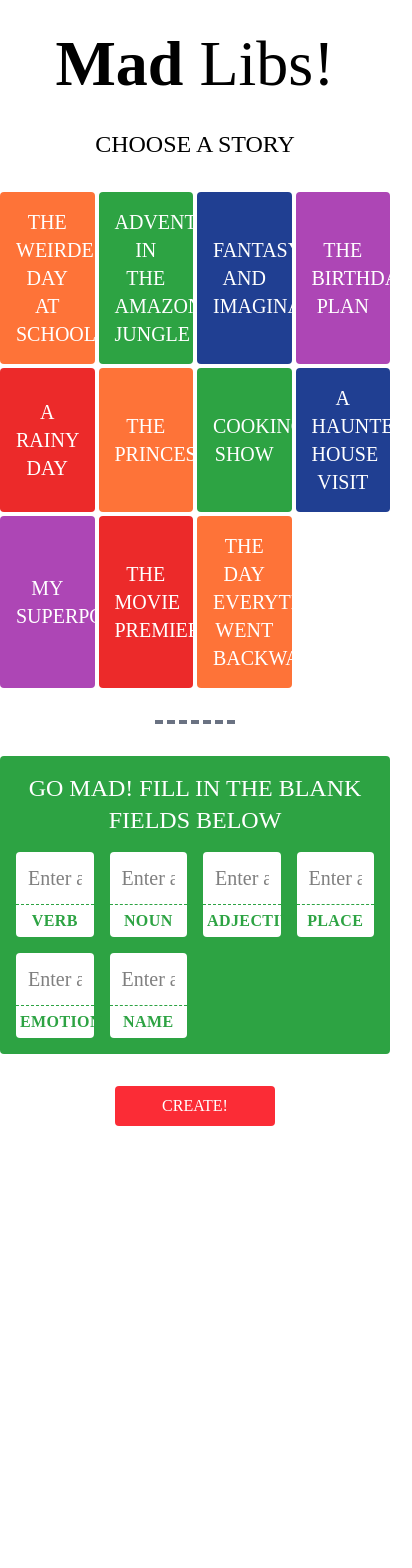
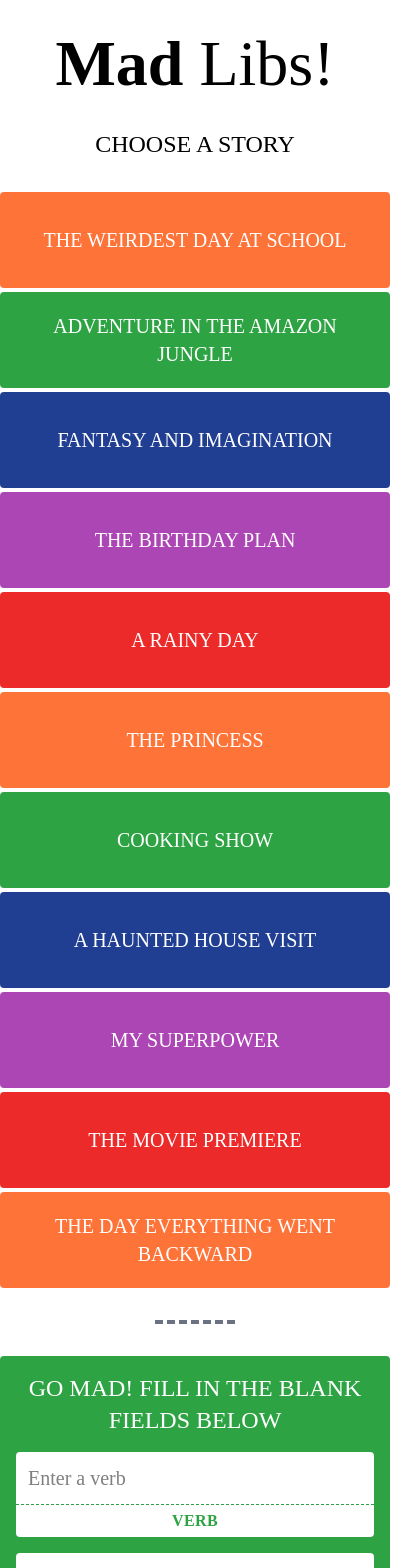
Before and after one commit to ixtk/mad-libs, a React (Vite) app: page / in a window 390 px wide. Shown: the top 1568 px of the page, 412 px wide, since content can reach past the window. Before the commit the page ends 1158 px from the top, so only its background shows below. Built offline with nearby package versions, Linux system fonts and the light colour scheme; a web font is replaced by a local one.

Commit message:
Get started on validation & tweak responsive styles

```diff
--- a/package.json
+++ b/package.json
@@ -11,6 +11,7 @@
   },
   "dependencies": {
     "@tailwindcss/vite": "^4.0.5",
+    "clsx": "^2.1.1",
     "formik": "^2.4.6",
     "react": "^19.0.0",
     "react-dom": "^19.0.0",
--- a/src/App.jsx
+++ b/src/App.jsx
@@ -2,6 +2,8 @@ import { useFormik } from "formik"
 import "./App.css"
 import { WordInput } from "./WordInput"
 import { useState } from "react"
+import { string, object } from "yup"
+import clsx from "clsx"
 
 const topics = [
   "The weirdest Day at School",
@@ -31,6 +33,15 @@ function App() {
       emotion: "",
       name: ""
     },
+    validationSchema: object({
+      noun: string().min(3).max(20).required(),
+      verb: string().min(3).max(20).required(),
+      adjective: string().min(3).max(20).required(),
+      topic: string().oneOf(topics).required(),
+      place: string().min(3).max(20).required(),
+      emotion: string().min(3).max(15).required(),
+      name: string().min(3).max(20).required()
+    }),
     onSubmit: async (data, submitProps) => {
       const response = await fetch("http://localhost:3000/mad-libs", {
         method: "POST",
@@ -59,7 +70,7 @@ function App() {
         </h1>
         <section>
           <h2 className="uppercase text-center text-2xl">Choose a story</h2>
-          <div className="grid gap-1 grid-cols-4 my-8">
+          <div className="grid gap-1 sm:grid-cols-2 md:grid-cols-4 my-8">
             {topics.map((topic, titleIndex) => {
               return (
                 <button
@@ -69,10 +80,10 @@ function App() {
                       buttonColors[titleIndex % buttonColors.length]
                   }}
                   onClick={() => form.setFieldValue("topic", topic)}
-                  className="rounded-sm text-xl cursor-pointer uppercase min-h-24 p-4 text-white"
+                  className="rounded-sm text-xl cursor-pointer uppercase min-h-24 p-4 text-white hover:opacity-85 flex gap-2 items-center flex-col justify-center"
                   key={topic}
                 >
-                  {topic}
+                  <span>{topic}</span>
                 </button>
               )
             })}
@@ -86,7 +97,7 @@ function App() {
           <h2 className="text-2xl uppercase text-center text-white">
             Go Mad! Fill in the blank fields below
           </h2>
-          <div className="grid grid-cols-4 gap-4 mt-4">
+          <div className="grid sm:grid-cols-2 md:grid-cols-4 gap-4 mt-4">
             <WordInput
               placeholder="Enter a verb"
               name="verb"
@@ -98,7 +109,7 @@ function App() {
               handleChange={form.handleChange}
             />
             <WordInput
-              placeholder="Enter a adjective"
+              placeholder="Enter an adjective"
               name="adjective"
               handleChange={form.handleChange}
             />
@@ -120,23 +131,12 @@ function App() {
           </div>
         </section>
         <div className="flex gap-4 justify-center my-4">
-          {/* <button
-            type="button"
-            className="uppercase my-4 min-w-40 rounded-sm cursor-pointer bg-red-500 text-white px-4 py-2"
+          <button
+            disabled={form.isSubmitting}
+            type="submit"
+            className="uppercase my-4 min-w-40 rounded-sm cursor-pointer bg-red-500 text-white px-4 py-2 disabled:bg-red-400 disabled:cursor-not-allowed"
           >
-            clear
-          </button>
-          <button
-            type="button"
-            className="uppercase my-4 min-w-40 rounded-sm cursor-pointer bg-blue-500 text-white px-4 py-2"
-          >
-            fill randomly
-          </button> */}
-          <button
-            type="submit"
-            className="uppercase my-4 min-w-40 rounded-sm cursor-pointer bg-red-500 text-white px-4 py-2"
-          >
-            create!
+            {form.isSubmitting ? "loading..." : "create!"}
           </button>
         </div>
       </form>
```
Also changed, not shown: 1 other file (tests, documents, lock files or other folders).
